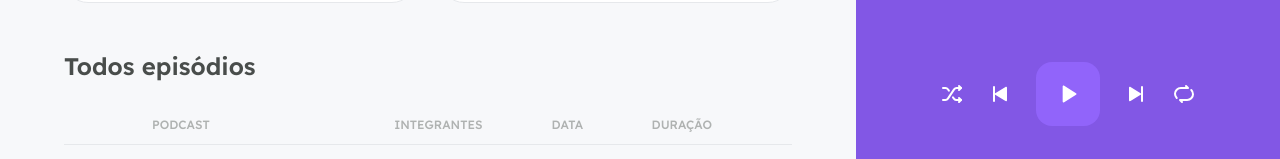
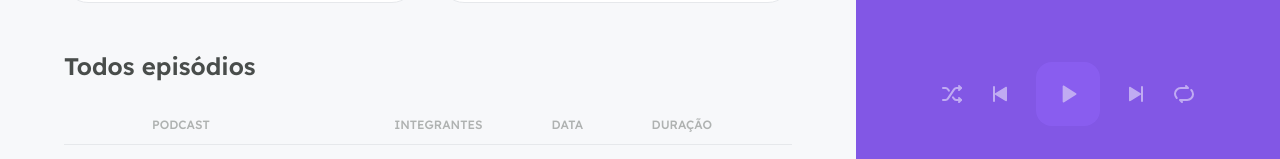
Before and after one commit to leandrohl/podcastr, a Next.js app: page / in a window 1280 px wide. Shown: the part 626-785 px from the top of the page. Built offline with nearby package versions, Linux system fonts and the light colour scheme; data requests are answered from the project's data file.

Commit message:
implementando play do slug

```diff
--- a/src/components/Player/index.tsx
+++ b/src/components/Player/index.tsx
@@ -1,12 +1,12 @@
 
 
 import Image from 'next/image'
-import { useContext, useRef, useEffect } from 'react'
+import { useRef, useEffect } from 'react'
 
 import Slider from 'rc-slider'
 
 import 'rc-slider/assets/index.css'
-import { PlayerContext } from '../../contexts/PlayerContext'
+import { usePlayer } from '../../contexts/PlayerContext'
 import styles from './styles.module.scss'
 
 export function Player() {
@@ -20,7 +20,9 @@ export function Player() {
         setPlayingState,
         playNext,
         playPrevious,
-    } = useContext(PlayerContext)
+        hasNext,
+        hasPrevious
+    } = usePlayer()
 
     useEffect(() => {
         if (!audioRef.current){
@@ -92,7 +94,7 @@ export function Player() {
                 <button type="button" disabled={!episode}>
                     <img src="/shuffle.svg" alt="Embaralhar" />
                 </button>
-                <button type="button" onClick={playPrevious} disabled={!episode}>
+                <button type="button" onClick={playPrevious} disabled={!episode || !hasPrevious}>
                     <img src="/play-previous.svg" alt="Tocar anterior" />
                 </button>
                 <button
@@ -106,7 +108,7 @@ export function Player() {
                         : <img src="/play.svg" alt="Tocar" />
                     }
                 </button>
-                <button type="button" onClick={playNext} disabled={!episode}>
+                <button type="button" onClick={playNext} disabled={!episode || !hasNext}>
                     <img src="/play-next.svg" alt="Tocar próxima" />
                 </button>
                 <button type="button" disabled={!episode}>
--- a/src/components/Player/styles.module.scss
+++ b/src/components/Player/styles.module.scss
@@ -27,7 +27,7 @@
     footer{
         align-self: stretch;
 
-        &.empty {
+        &.empty .progress{
             opacity: 0.5;
         }
     }
@@ -111,6 +111,7 @@
 
         &:disabled {
             cursor: default;
+            opacity: 0.5;
         }
 
         &:hover:not(:disabled) {
--- a/src/contexts/PlayerContext.tsx
+++ b/src/contexts/PlayerContext.tsx
@@ -1,5 +1,5 @@
 
-import { Component, createContext, useState, ReactNode } from 'react';
+import { Component, createContext, useState, ReactNode, useContext } from 'react';
 
 type Episode = {
     title: string;
@@ -19,6 +19,8 @@ type PlayerContextData = {
     playPrevious: () => void;
     togglePlay: () => void;
     setPlayingState: (state: boolean) => void;
+    hasNext: boolean;
+    hasPrevious: boolean;
 };
 
 export const PlayerContext = createContext({} as PlayerContextData);
@@ -52,15 +54,17 @@ export function PlayerContextProvider( {children} : PlayerContextProviderProps){
         setIsPlaying(state);
     }
 
+    const hasPrevious = currentEpisodeIndex > 0;
+    const hasNext = (currentEpisodeIndex + 1) < episodeList.length
+
     function playNext() {
-        const nextEpisodeIndex = currentEpisodeIndex + 1
-        if (nextEpisodeIndex < episodeList.length) {
+        if (hasNext) {
             setCurrentEpisodeIndex(currentEpisodeIndex + 1);
         }
     }
 
     function playPrevious(){
-        if(currentEpisodeIndex > 0) {
+        if(hasPrevious) {
             setCurrentEpisodeIndex(currentEpisodeIndex - 1)
         }
     }
@@ -76,9 +80,17 @@ export function PlayerContextProvider( {children} : PlayerContextProviderProps){
             playList,
             playNext,
             playPrevious,
-            setPlayingState}
+            setPlayingState,
+            hasNext,
+            hasPrevious,
+
+        }
         }>
           {children}
       </PlayerContext.Provider>
     )
 }
+
+export const usePlayer = () => {
+    return useContext(PlayerContext);
+}
--- a/src/pages/episodes/[slug].tsx
+++ b/src/pages/episodes/[slug].tsx
@@ -11,6 +11,7 @@ import { api } from '../../services/api';
 
 import { convertDurationToTimeString } from '../../utils/convertDurationToTimeString'
 import Image from 'next/image'
+import { usePlayer } from '../../contexts/PlayerContext'
 
 type Episode = {
     id: string;
@@ -30,6 +31,8 @@ type EpisodeProps = {
 
 export default function Episode({episode} : EpisodeProps) {
 
+    const { play } = usePlayer();
+
     return(
         <div className={styles.episode}>
             <div className={styles.thumbnailContainer}>
@@ -44,7 +47,7 @@ export default function Episode({episode} : EpisodeProps) {
                     src={episode.thumbnail}
                     objectFit="cover"
                 />
-                <button type="button">
+                <button type="button" onClick={() => play(episode)}>
                     <img src="/play.svg" alt="Tocar episódio"/>
                 </button>
             </div>
--- a/src/pages/index.tsx
+++ b/src/pages/index.tsx
@@ -9,9 +9,8 @@ import {GetStaticProps} from 'next'
 import { convertDurationToTimeString } from '../utils/convertDurationToTimeString'
 
 import styles from './home.module.scss'
-import { useContext } from 'react';
 import { Player } from '../components/Player';
-import { PlayerContext } from '../contexts/PlayerContext';
+import {usePlayer } from '../contexts/PlayerContext';
 
 type Episode = {
   id: string;
@@ -30,7 +29,7 @@ type HomeProps = {
 }
 
 export default function Home({latestEpisodes, allEpisodes} : HomeProps) {
-  const {playList} = useContext(PlayerContext)
+  const {playList} = usePlayer()
 
   const episodeList = [...latestEpisodes, ...allEpisodes];
 
```
